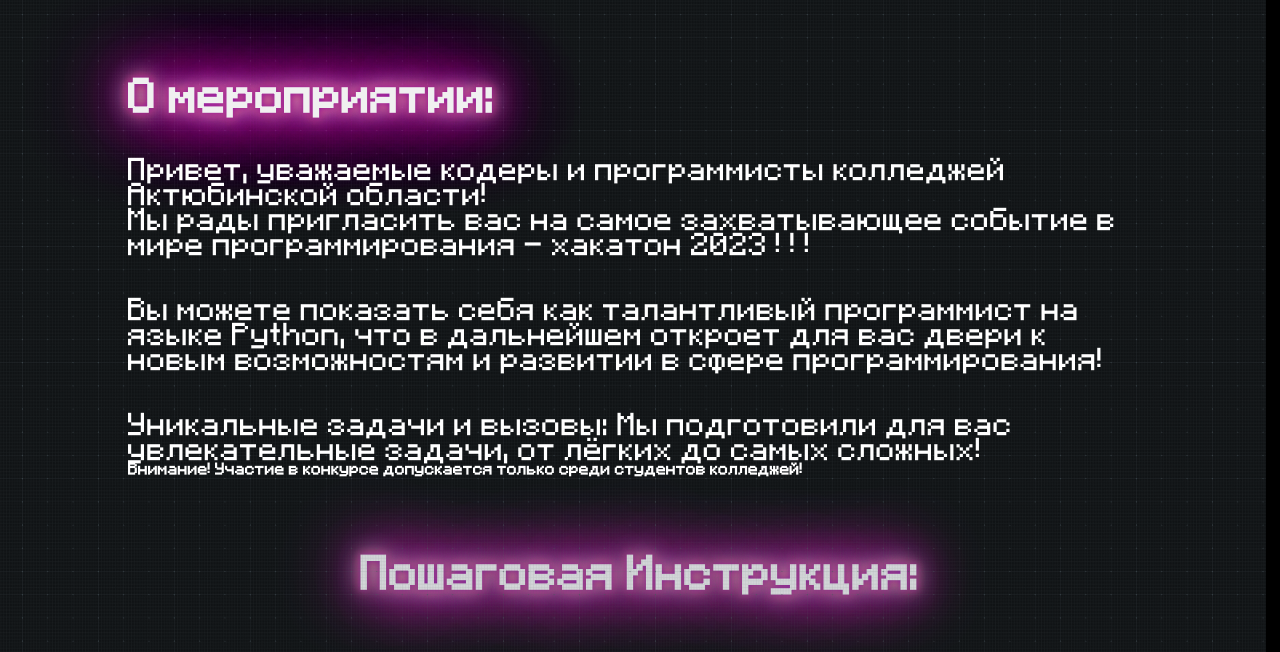
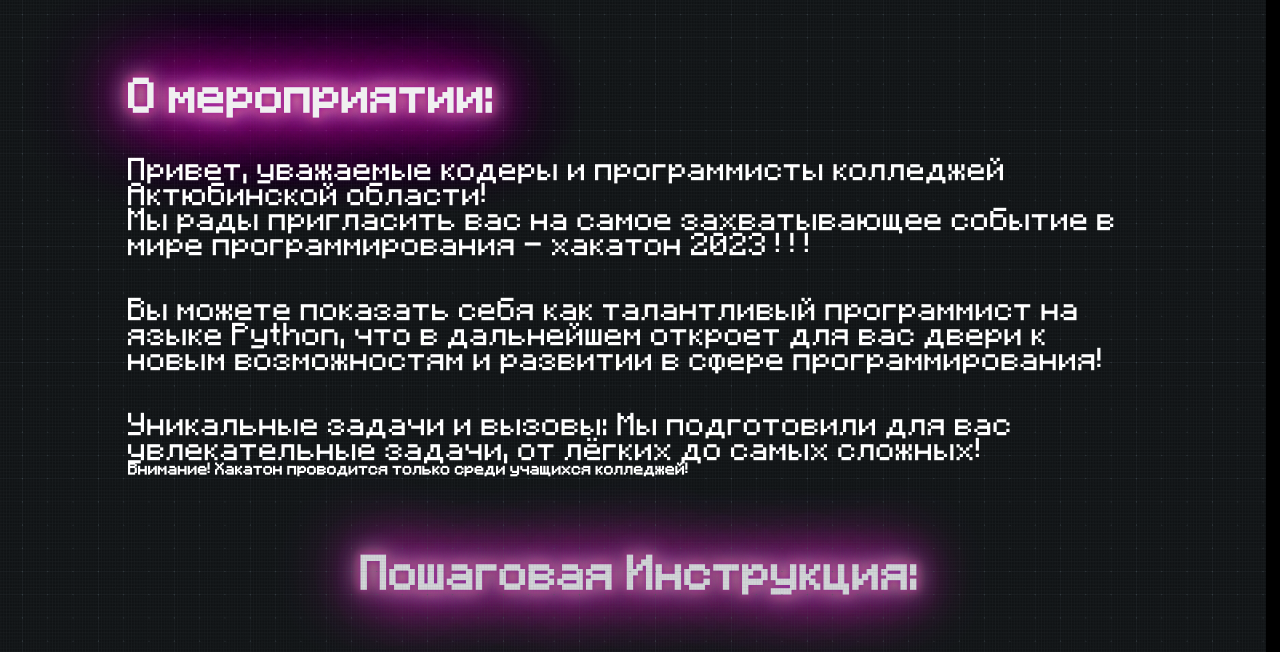
Before and after one commit to QwaQ-dev/Hakaton-main, a PHP site: page / in a window 1280 px wide. Shown: the part 801-1453 px from the top of the page. Run offline with PHP 8.4, Linux system fonts and the light colour scheme.

Commit message:
Update index.php

```diff
--- a/index.php
+++ b/index.php
@@ -30,7 +30,7 @@
                 <p class="text_about">Привет, уважаемые кодеры и программисты колледжей Актюбинской области! <br>Мы рады пригласить вас на самое захватывающее событие в мире программирования - хакатон 2023 ! ! ! </p>
                 <p class="text_about">Вы можете показать себя как талантливый программист на языке Python, что в дальнейшем откроет для вас двери к новым возможностям и развитии в сфере программирования!</p>
                 <p class="text_about">Уникальные задачи и вызовы: Мы подготовили для вас увлекательные задачи, от лёгких до самых сложных!</p>
-                <h5 class="subscript">Внимание! Участие в конкурсе допускается только среди студентов колледжей!</h5>
+                <h5 class="subscript">Внимание! Хакатон проводится только среди учащихся колледжей!</h5>
             </div>
         </div>
         <div class="instr">
```
